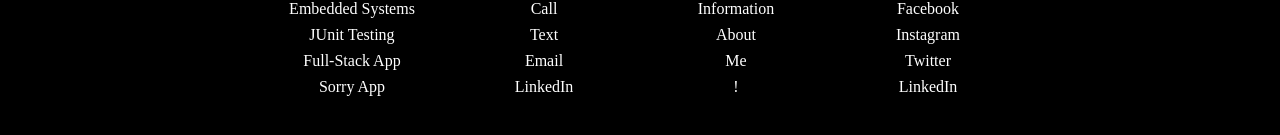
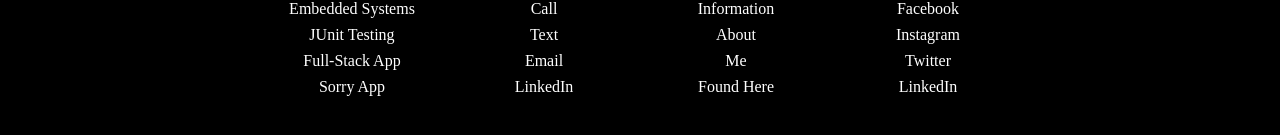
Before and after one commit to ChristianD96/Personal-Site, a React (Create React App) app: page /contact in a window 1280 px wide. Shown: the part 381-516 px from the top of the page. Built offline with nearby package versions, Linux system fonts and the light colour scheme.

Commit message:
Update Footer.js

```diff
--- a/src/components/Footer.js
+++ b/src/components/Footer.js
@@ -38,7 +38,7 @@ function Footer() {
             <Link to='/About'>Information</Link>
             <Link to='/About'>About</Link>
             <Link to='/About'>Me</Link>
-            <Link to='/About'>!</Link>
+            <Link to='/About'>Found Here</Link>
           </div>
           <div class='footer-list-items'>
             <h2>Social Media</h2>
```
